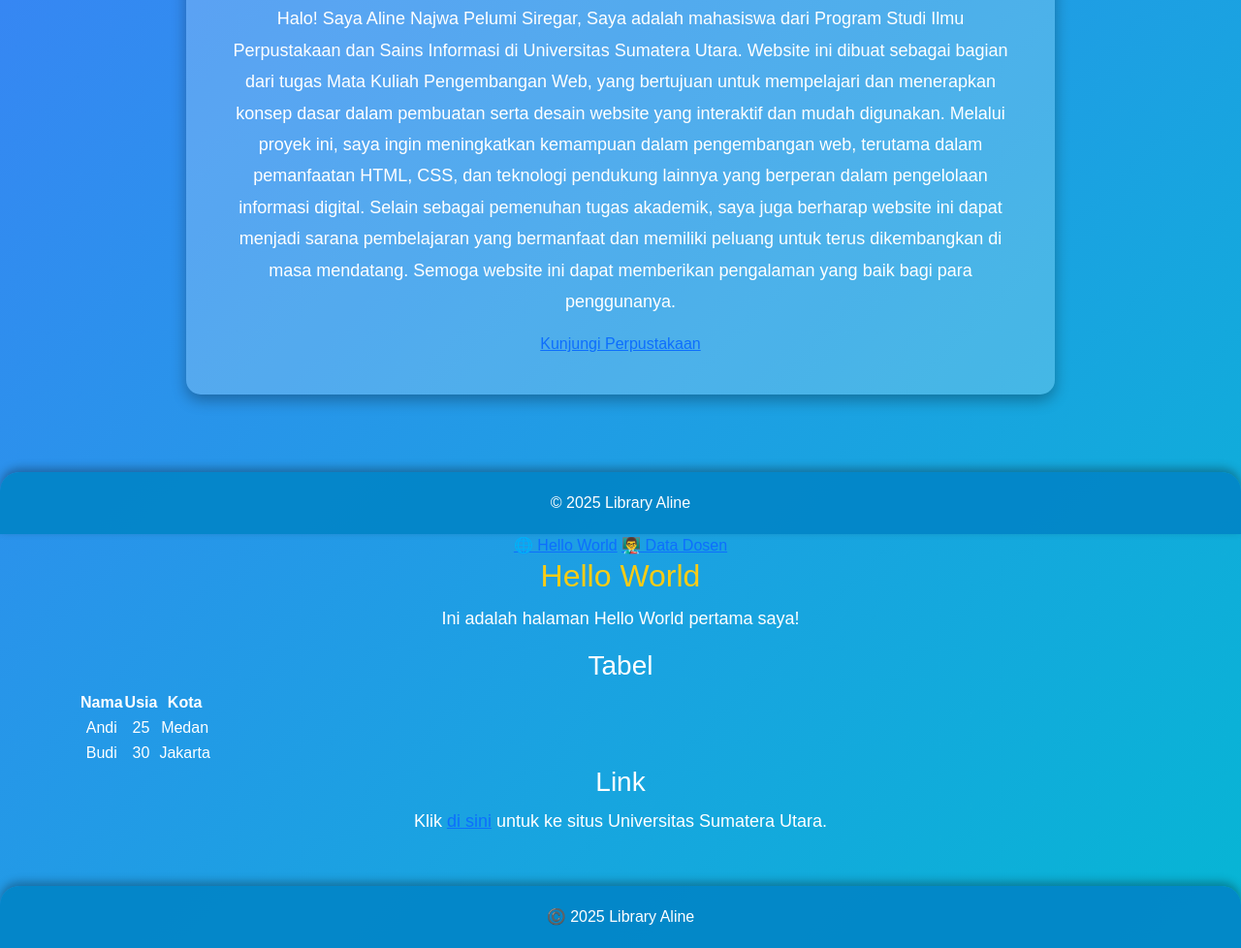
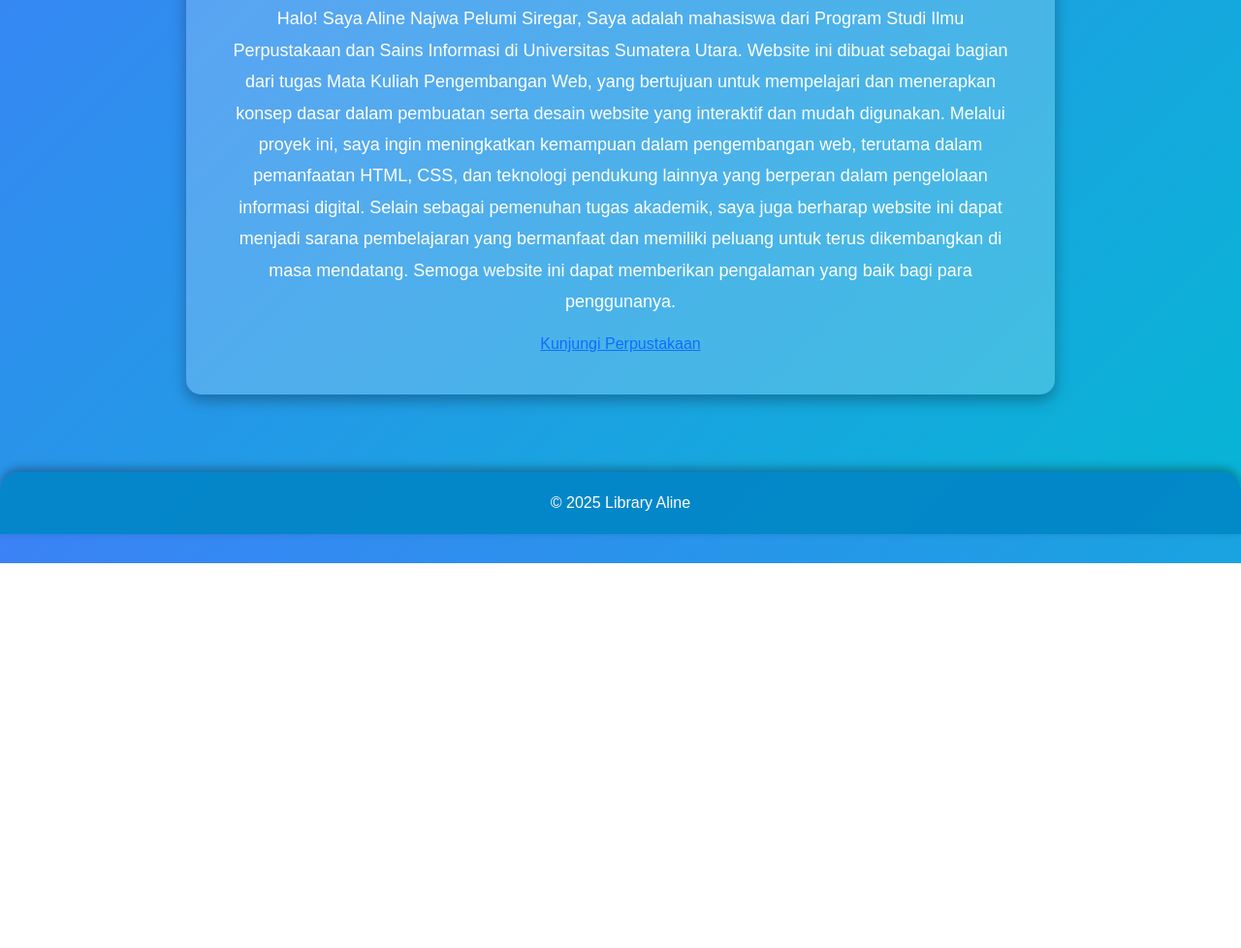
Before and after one commit to alinenajwa05/alinenajwa05.github.io, a plain HTML site: page index.html in a window 1280 px wide. Shown: the part 219-1197 px from the top of the page at 97% size. After the commit the page ends 800 px from the top, so only its background shows below. Drawn offline with nearby package versions, Linux system fonts and the light colour scheme.

Commit message:
Update index.html

```diff
--- a/index.html
+++ b/index.html
@@ -96,41 +96,3 @@ Melalui proyek ini, saya ingin meningkatkan kemampuan dalam pengembangan web, te
         }, 1000);
     };
 </script>
-
-    <a href="#">🌐 Hello World</a>
-    <a href="#">👨‍🏫 Data Dosen</a>
-  </nav>
-
-  <div class="container">
-    <h2>Hello World</h2>
-    <p>Ini adalah halaman Hello World pertama saya!</p>
-
-    <h3>Tabel</h3>
-    <table>
-      <tr>
-        <th>Nama</th>
-        <th>Usia</th>
-        <th>Kota</th>
-      </tr>
-      <tr>
-        <td>Andi</td>
-        <td>25</td>
-        <td>Medan</td>
-      </tr>
-      <tr>
-        <td>Budi</td>
-        <td>30</td>
-        <td>Jakarta</td>
-      </tr>
-    </table>
-
-    <h3>Link</h3>
-    <p>Klik <a href="https://www.usu.ac.id" target="_blank">di sini</a> untuk ke situs Universitas Sumatera Utara.</p>
-  </div>
-
-  <footer>
-    ©️ 2025 Library Aline
-  </footer>
-
-</body>
-</html>
```
